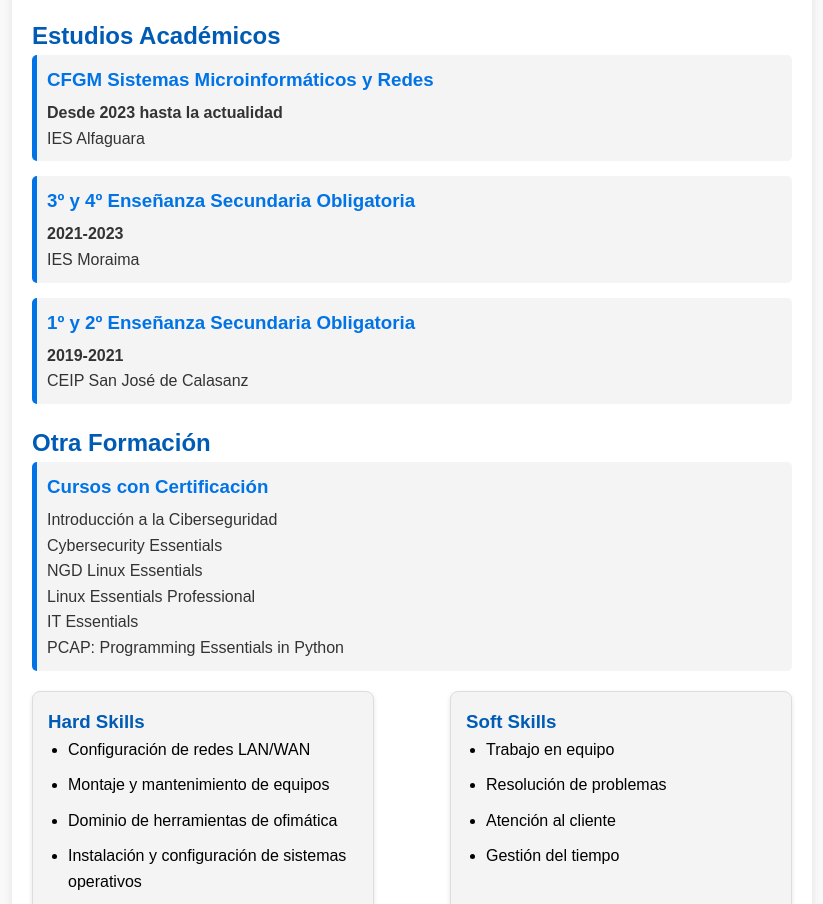
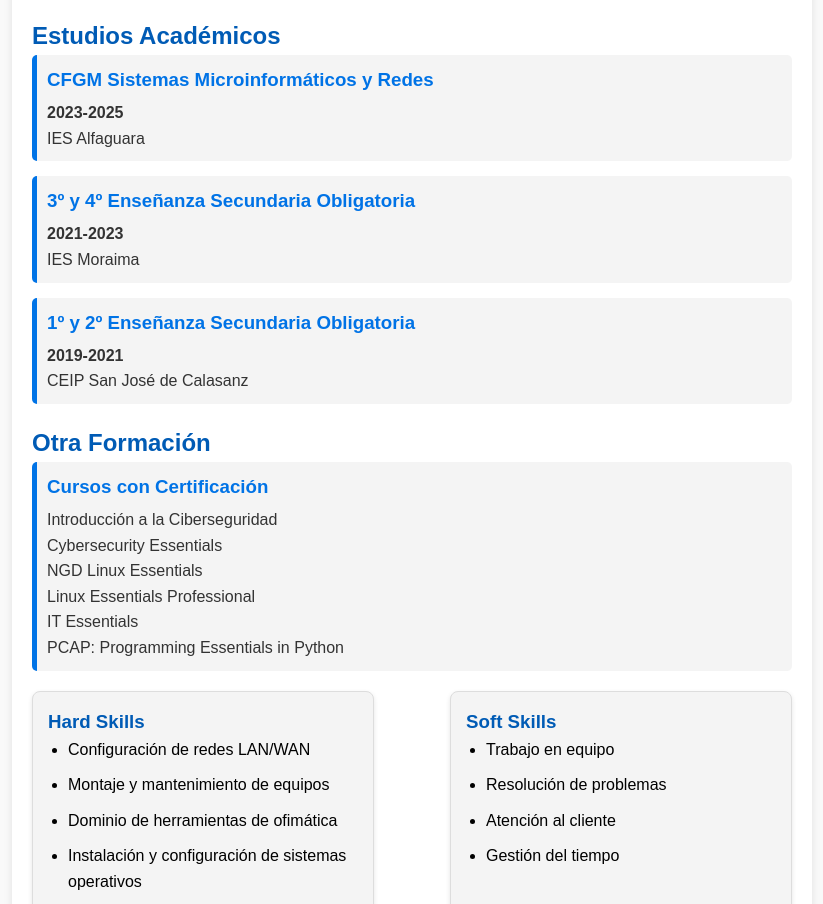
Before and after one commit to jesuscm11/jesuscm11.github.io, a plain HTML site: page index.html in a window 1280 px wide. Shown: the part 840-1744 px from the top of the page, without its empty margins (228-1051 px from the left). Drawn offline with Linux system fonts and the light colour scheme.

Commit message:
Update index.html

```diff
--- a/index.html
+++ b/index.html
@@ -61,7 +61,7 @@
 
             <div class="trabajos">
                 <h3>CFGM Sistemas Microinform&aacute;ticos y Redes</h3>
-                <p><strong>Desde 2023 hasta la actualidad</strong></p>
+                <p><strong>2023-2025</strong></p>
                 <p>IES Alfaguara</p>
             </div>
 
```
